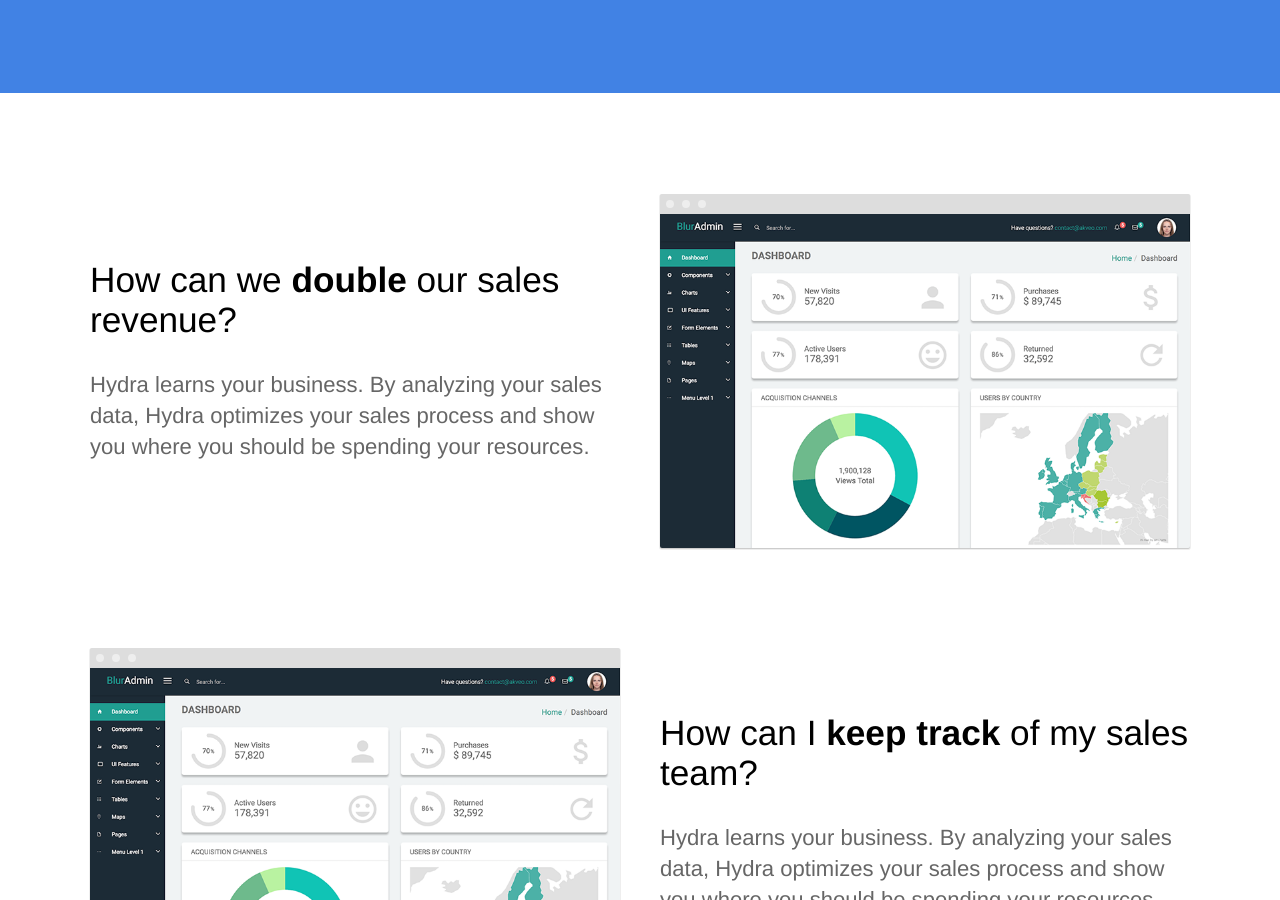
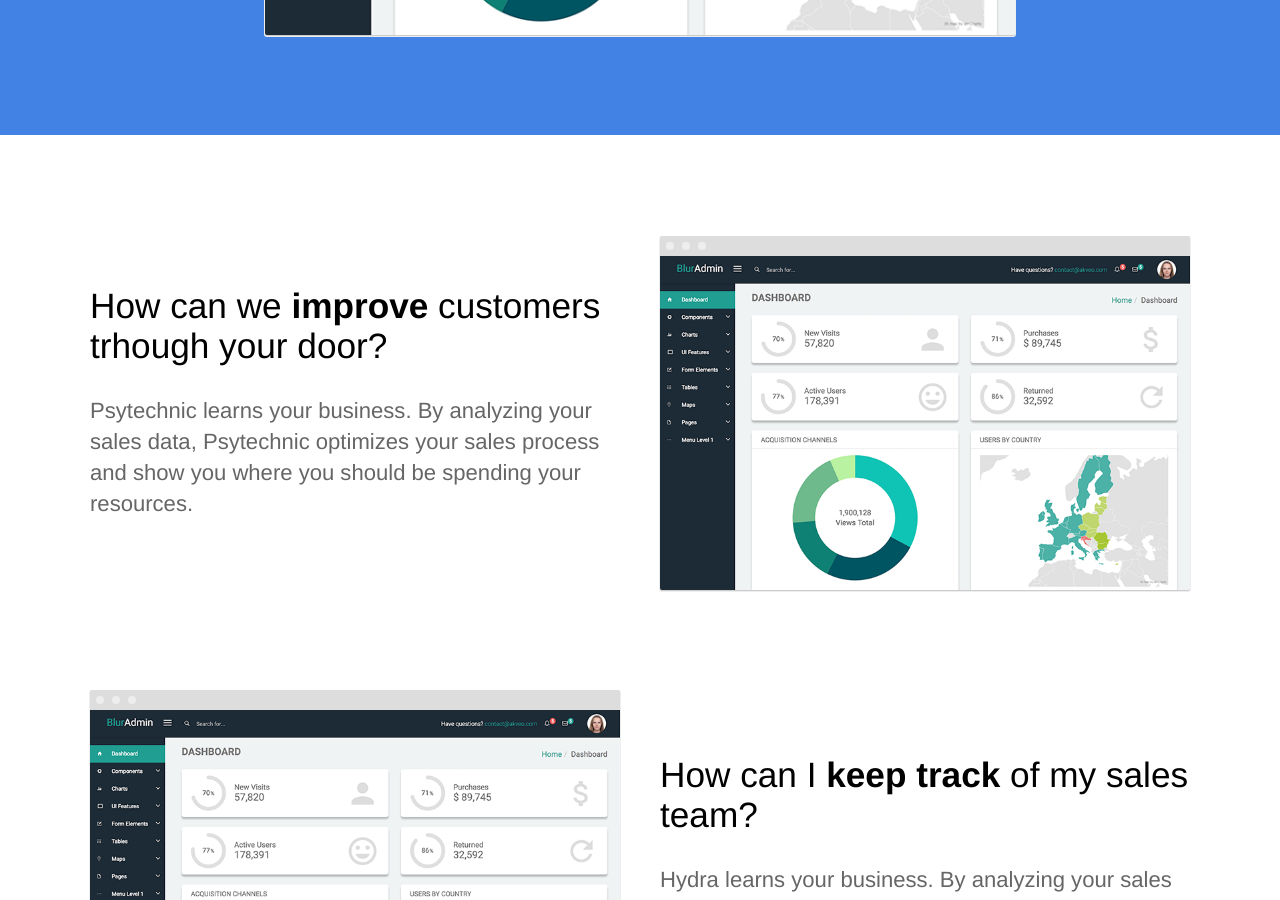
Before and after one commit to HaydenRKirk/HaydenRKirk.github.io, a Jekyll site: the page built from index.html, in a window 1280 px wide and 900 px high, scrolled down 843 px. Built offline with Jekyll 4.4.1, drawn with Linux system fonts in a browser that asks for light colours; some of the changed text lies outside the part shown.

Commit message:
Update index.html

```diff
--- a/index.html
+++ b/index.html
@@ -1,11 +1,11 @@
 ---
-title: The last sales CRM you'll ever need
-description: Track and optimize your sales team in real time
+title: The only small business SEO you'll ever need
+description: Let your customers find you with ease
 ---
 <section class="hero">
 	<div class="text-container">
-		<h1 class="editable">The last sales CRM <strong>you'll ever need</strong></h1>
-		<p class="subtext editable">Track and optimize your sales team in real time.</p>
+		<h1 class="editable">The only small business SEO <strong>you'll ever need</strong></h1>
+		<p class="subtext editable">Let your customers find you with ease.</p>
 		<div class="cta button alt"><a href="/sign-up/">Get Started Free</a></div>
 		<div>
 			<img src="/images/dashboard.png" alt="Screenshot" class="screenshot editable" />
@@ -17,8 +17,8 @@ description: Track and optimize your sales team in real time
 	<section>
 		<div class="container flex">
 			<div class="text editable">
-				<h2>How can we <strong>double</strong> our sales revenue?</h2>
-				<p>Hydra learns your business. By analyzing your sales data, Hydra optimizes your sales process and show you where you should be spending your resources. </p>
+				<h2>How can we <strong>improve</strong> customers trhough your door?</h2>
+				<p>Psytechnic learns your business. By analyzing your sales data, Psytechnic optimizes your sales process and show you where you should be spending your resources. </p>
 			</div>
 			<div class="image">
 				<img src="/images/dashboard.png" alt="Screenshot" class="screenshot editable" />
```
